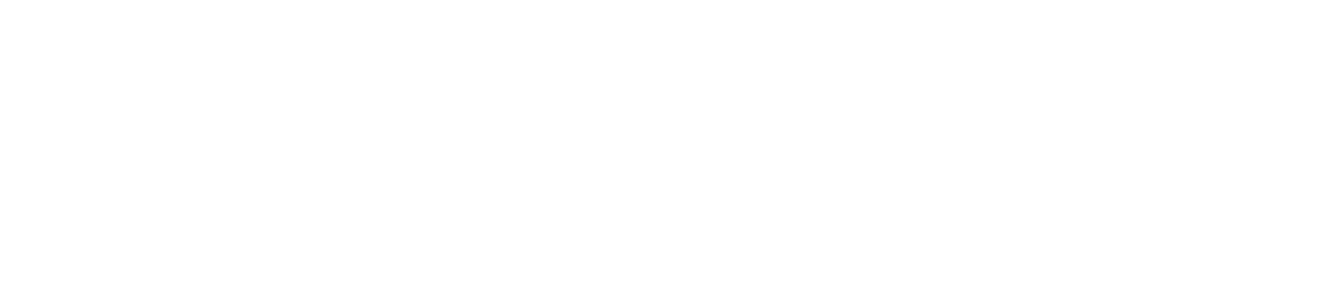
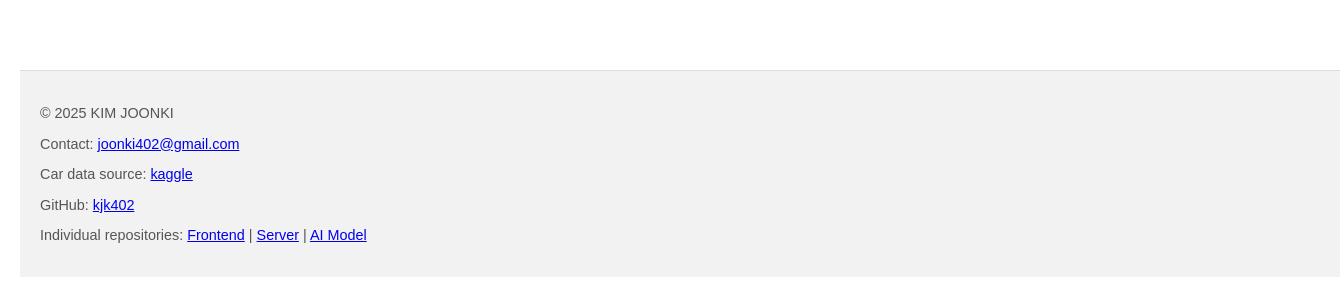
Before and after one commit to kjk402/cars-front, a React (Create React App) app: page /search in a window 1280 px wide. Shown: the part 850-1144 px from the top of the page, 1340 px wide, since content can reach past the window. Before the commit the page ends 800 px from the top, so only its background shows below. Built offline with nearby package versions, Linux system fonts and the light colour scheme; no server answers.

Commit message:
feat: footer 추가

```diff
--- a/src/App.css
+++ b/src/App.css
@@ -3,8 +3,11 @@
   font-family: "Arial", sans-serif;
   text-align: center;
   padding: 20px;
+
+  min-height: 100vh;       /* 화면 전체 높이 확보 */
+  display: flex;
+  flex-direction: column;  /* 위에서 아래로 배치 */
 }
-
 /* 네비게이션 바 */
 .navbar {
   display: flex;
@@ -51,6 +54,10 @@
   background: #218838;
 }
 
+.main-content {
+  flex: 1;
+  padding: 20px;
+}
 
 .logo a {
   color: black;
@@ -68,3 +75,14 @@
   width: 70px;
   margin-right: 10px;
 }
+
+.footer {
+  width: 100vw; /* 화면 전체 너비 */
+  margin: 0;
+  padding: 20px;
+  background-color: #f2f2f2;
+  color: #555;
+  font-size: 0.9rem;
+  border-top: 1px solid #ddd;
+  text-align: left;
+}
--- a/src/App.js
+++ b/src/App.js
@@ -19,28 +19,79 @@ function App() {
             <Link to="/">홈</Link>
             <Link to="/sell">내 차 팔기</Link>
             <Link to="/search">내 차 사기</Link>
-            {/* <Link to="/history">이력 조회</Link>
-            <Link to="/review">차 리뷰</Link> */}
           </div>
         </nav>
 
-        {/* 라우팅 설정 */}
+        <main className="main-content">
           <Routes>
             <Route path="/" element={<Home />} />
             <Route path="/sell" element={<SellPage />} />
             <Route path="/search" element={<SearchPage />} />
           </Routes>
+        </main>
+
+        {/* Footer */}
+        <footer className="footer">
+          <p>© 2025 KIM JOONKI</p>
+          <p>Contact: <a href="mailto:joonki402@gmail.com">joonki402@gmail.com</a></p>
+          <p>
+            Car data source:{" "}
+            <a
+              href="https://www.kaggle.com/datasets/adityadesai13/used-car-dataset-ford-and-mercedes/data"
+              target="_blank"
+              rel="noopener noreferrer"
+            >
+              kaggle
+            </a>
+          </p>
+          <p>
+            GitHub:{" "}
+            <a
+              href="https://github.com/kjk402"
+              target="_blank"
+              rel="noopener noreferrer"
+            >
+              kjk402
+            </a>
+          </p>
+          <p>
+            Individual repositories:{" "}
+            <a
+              href="https://github.com/kjk402/cars-front"
+              target="_blank"
+              rel="noopener noreferrer"
+            >
+              Frontend
+            </a>{" | "}
+            <a
+              href="https://github.com/kjk402/cars-server"
+              target="_blank"
+              rel="noopener noreferrer"
+            >
+              Server
+            </a>{" | "}
+            <a
+              href="https://github.com/kjk402/cars-ai"
+              target="_blank"
+              rel="noopener noreferrer"
+            >
+              AI Model
+            </a>
+          </p>
+        </footer>
       </div>
     </Router>
   );
 }
+
+
 
 // ✅ 홈 페이지 컴포넌트
 function Home() {
   return (
     <div className="home-container">
       <h1>중고차 플랫폼</h1>
-      <p>중고차를 사고팔고, 이력을 조회하고 리뷰를 확인하세요.</p>
+      <p>내 차량 가격을 예측하고 다양한 중고차 매물을 둘러보세요.</p>
       <Link to="/sell" className="search-link" style={{ marginRight: '40px' }}> 내 차 팔기</Link>
       <Link to="/search" className="search-link"> 내 차 사기</Link>
     </div>
--- a/src/components/SearchPage.css
+++ b/src/components/SearchPage.css
@@ -1,6 +1,8 @@
 .search-container {
+  min-height: 80vh;
   text-align: center;
   padding: 20px;
+  margin-bottom: 80px;
 }
 
 .search-bar {
@@ -67,6 +69,8 @@ ul li {
   flex-wrap: wrap;
   gap: 20px;
   justify-content: center;
+  min-height: 200px;    /* 👉 검색 결과 없을 때 높이 확보 */
+  margin-bottom: 60px;  /* 👉 푸터랑 여유 간격 */
 }
 
 .car-card {
```
Lines whose indentation alone changed are shown as unchanged.
